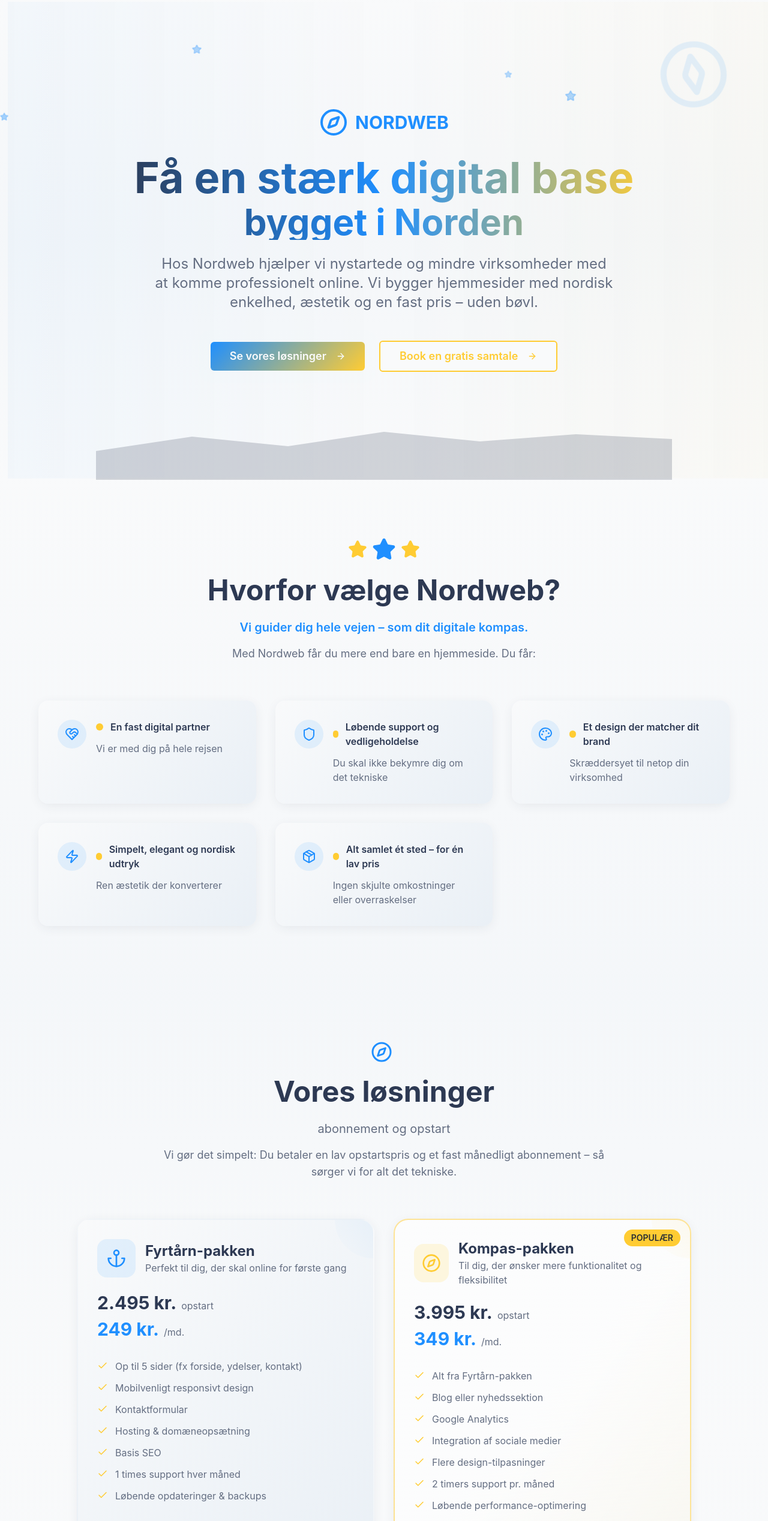
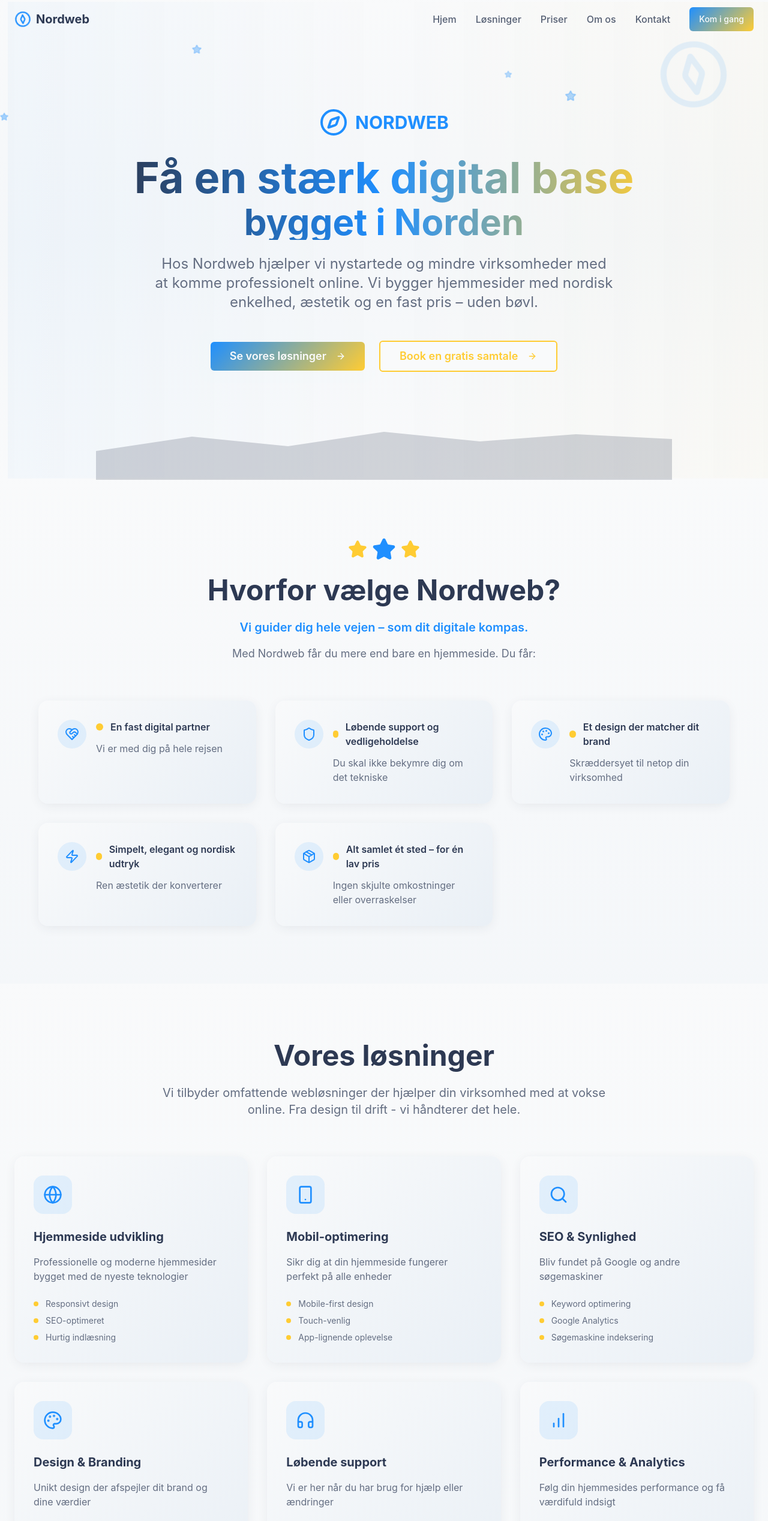
Before and after one commit to TrioCores/nordic-digital-compass, a React (Vite) app: page / in a window 1280 px wide. Shown: the top 2536 px of the page at 60% size. Built offline with nearby package versions, Linux system fonts and the light colour scheme.

Commit message:
Add navigation and solutions
Implement navigation bar and solutions sections.

```diff
--- a/src/components/AboutSection.tsx
+++ b/src/components/AboutSection.tsx
@@ -2,7 +2,7 @@ import { Users, Heart, MapPin, Globe } from "lucide-react";
 
 const AboutSection = () => {
   return (
-    <section className="py-24 bg-gradient-to-b from-secondary/30 to-background">
+    <section id="about" className="py-24 bg-gradient-to-b from-secondary/30 to-background">
       <div className="container mx-auto px-6">
 
         {/* Header */}
--- a/src/components/ContactSection.tsx
+++ b/src/components/ContactSection.tsx
@@ -5,7 +5,7 @@ import { Mail, Phone, MapPin, Send } from "lucide-react";
 
 const ContactSection = () => {
   return (
-    <section className="py-24 bg-gradient-to-b from-secondary/30 to-background">
+    <section id="contact" className="py-24 bg-gradient-to-b from-secondary/30 to-background">
       <div className="container mx-auto px-6">
 
         {/* Header */}
--- a/src/components/HeroSection.tsx
+++ b/src/components/HeroSection.tsx
@@ -3,7 +3,7 @@ import { Compass, Mountain, Star, ArrowRight } from "lucide-react";
 
 const HeroSection = () => {
   return (
-    <section className="relative min-h-screen flex items-center justify-center overflow-hidden bg-gradient-to-b from-background via-secondary/30 to-background">
+    <section id="hero" className="relative min-h-screen flex items-center justify-center overflow-hidden bg-gradient-to-b from-background via-secondary/30 to-background">
       {/* Animated background elements */}
       <div className="absolute inset-0 pointer-events-none">
         {/* Starfield */}
--- /dev/null
+++ b/src/components/Navigation.tsx
@@ -0,0 +1,105 @@
+import { useState, useEffect } from "react";
+import { Button } from "@/components/ui/button";
+import { Menu, X, Compass } from "lucide-react";
+
+const Navigation = () => {
+  const [isOpen, setIsOpen] = useState(false);
+  const [isScrolled, setIsScrolled] = useState(false);
+
+  useEffect(() => {
+    const handleScroll = () => {
+      setIsScrolled(window.scrollY > 50);
+    };
+    window.addEventListener("scroll", handleScroll);
+    return () => window.removeEventListener("scroll", handleScroll);
+  }, []);
+
+  const scrollToSection = (sectionId: string) => {
+    const element = document.getElementById(sectionId);
+    if (element) {
+      element.scrollIntoView({ behavior: "smooth" });
+      setIsOpen(false);
+    }
+  };
+
+  const navItems = [
+    { name: "Hjem", id: "hero" },
+    { name: "Løsninger", id: "solutions" },
+    { name: "Priser", id: "pricing" },
+    { name: "Om os", id: "about" },
+    { name: "Kontakt", id: "contact" },
+  ];
+
+  return (
+    <nav className={`fixed top-0 left-0 right-0 z-50 transition-all duration-300 ${
+      isScrolled
+        ? "bg-card/95 backdrop-blur-lg border-b border-border/10 shadow-lg"
+        : "bg-transparent"
+    }`}>
+      <div className="container mx-auto px-6">
+        <div className="flex justify-between items-center h-16">
+          {/* Logo */}
+          <div
+            className="flex items-center cursor-pointer hover-scale"
+            onClick={() => scrollToSection("hero")}
+          >
+            <Compass className="text-primary mr-2 animate-spin-slow" size={28} />
+            <span className="text-xl font-bold text-fjord">Nordweb</span>
+          </div>
+
+          {/* Desktop Navigation */}
+          <div className="hidden md:flex items-center space-x-8">
+            {navItems.map((item) => (
+              <button
+                key={item.id}
+                onClick={() => scrollToSection(item.id)}
+                className="text-fjord/80 hover:text-primary transition-colors duration-200 font-medium"
+              >
+                {item.name}
+              </button>
+            ))}
+            <Button
+              onClick={() => scrollToSection("contact")}
+              className="nordic-button-primary"
+            >
+              Kom i gang
+            </Button>
+          </div>
+
+          {/* Mobile Menu Button */}
+          <button
+            className="md:hidden text-fjord hover:text-primary transition-colors"
+            onClick={() => setIsOpen(!isOpen)}
+          >
+            {isOpen ? <X size={24} /> : <Menu size={24} />}
+          </button>
+        </div>
+
+        {/* Mobile Navigation */}
+        {isOpen && (
+          <div className="md:hidden py-4 animate-fade-in">
+            <div className="flex flex-col space-y-4">
+              {navItems.map((item) => (
+                <button
+                  key={item.id}
+                  onClick={() => scrollToSection(item.id)}
+                  className="text-left text-fjord/80 hover:text-primary transition-colors duration-200 font-medium py-2"
+                >
+                  {item.name}
+                </button>
+              ))}
+              <Button
+                onClick={() => scrollToSection("contact")}
+                className="nordic-button-primary w-full mt-4"
+              >
+                Kom i gang
+              </Button>
+            </div>
+          </div>
+        )}
+      </div>
+    </nav>
+  );
+};
+
+export default Navigation;
--- a/src/components/PricingSection.tsx
+++ b/src/components/PricingSection.tsx
@@ -23,7 +23,7 @@ const PricingSection = () => {
   ];
 
   return (
-    <section className="py-24 bg-gradient-to-b from-secondary/30 via-background to-secondary/30">
+    <section id="pricing" className="py-24 bg-gradient-to-b from-secondary/30 via-background to-secondary/30">
       <div className="container mx-auto px-6">
         {/* Header */}
         <div className="text-center mb-16">
--- /dev/null
+++ b/src/components/SolutionsSection.tsx
@@ -0,0 +1,122 @@
+import { Button } from "@/components/ui/button";
+import { ArrowRight, Globe, Smartphone, Search, Palette, Headphones, BarChart } from "lucide-react";
+
+const SolutionsSection = () => {
+  const solutions = [
+    {
+      icon: Globe,
+      title: "Hjemmeside udvikling",
+      description: "Professionelle og moderne hjemmesider bygget med de nyeste teknologier",
+      features: ["Responsivt design", "SEO-optimeret", "Hurtig indlæsning"]
+    },
+    {
+      icon: Smartphone,
+      title: "Mobil-optimering",
+      description: "Sikr dig at din hjemmeside fungerer perfekt på alle enheder",
+      features: ["Mobile-first design", "Touch-venlig", "App-lignende oplevelse"]
+    },
+    {
+      icon: Search,
+      title: "SEO & Synlighed",
+      description: "Bliv fundet på Google og andre søgemaskiner",
+      features: ["Keyword optimering", "Google Analytics", "Søgemaskine indeksering"]
+    },
+    {
+      icon: Palette,
+      title: "Design & Branding",
+      description: "Unikt design der afspejler dit brand og dine værdier",
+      features: ["Nordisk æstetik", "Brand guidelines", "Visuel identitet"]
+    },
+    {
+      icon: Headphones,
+      title: "Løbende support",
+      description: "Vi er her når du har brug for hjælp eller ændringer",
+      features: ["Mail & chat support", "Månedlige timer", "Akut hjælp"]
+    },
+    {
+      icon: BarChart,
+      title: "Performance & Analytics",
+      description: "Følg din hjemmesides performance og få værdifuld indsigt",
+      features: ["Performance monitoring", "Bruger analytics", "Månedlige rapporter"]
+    }
+  ];
+
+  return (
+    <section id="solutions" className="py-24 bg-gradient-to-b from-background via-secondary/20 to-background">
+      <div className="container mx-auto px-6">
+        {/* Header */}
+        <div className="text-center mb-16">
+          <h2 className="text-4xl md:text-5xl font-bold mb-6 text-fjord">
+            Vores løsninger
+          </h2>
+          <p className="text-xl text-muted-foreground max-w-3xl mx-auto">
+            Vi tilbyder omfattende webløsninger der hjælper din virksomhed med at vokse online.
+            Fra design til drift - vi håndterer det hele.
+          </p>
+        </div>
+
+        {/* Solutions Grid */}
+        <div className="grid md:grid-cols-2 lg:grid-cols-3 gap-8 mb-16">
+          {solutions.map((solution, index) => (
+            <div
+              key={index}
+              className="nordic-hover-card nordic-card rounded-2xl p-8 group"
+            >
+              <div className="w-16 h-16 rounded-2xl bg-primary/10 flex items-center justify-center mb-6 group-hover:bg-primary/20 transition-colors duration-300">
+                <solution.icon className="text-primary" size={32} />
+              </div>
+
+              <h3 className="text-xl font-bold text-fjord mb-4">
+                {solution.title}
+              </h3>
+
+              <p className="text-muted-foreground mb-6">
+                {solution.description}
+              </p>
+
+              <ul className="space-y-2">
+                {solution.features.map((feature, featureIndex) => (
+                  <li key={featureIndex} className="flex items-center text-sm text-muted-foreground">
+                    <div className="w-2 h-2 rounded-full bg-nordic-gold mr-3"></div>
+                    {feature}
+                  </li>
+                ))}
+              </ul>
+            </div>
+          ))}
+        </div>
+
+        {/* CTA Section */}
+        <div className="text-center nordic-card rounded-3xl p-12 bg-gradient-to-br from-primary/5 via-card to-nordic-gold/5 border border-primary/10">
+          <h3 className="text-3xl font-bold text-fjord mb-4">
+            Klar til at komme i gang?
+          </h3>
+          <p className="text-xl text-muted-foreground mb-8 max-w-2xl mx-auto">
+            Lad os skabe den perfekte digitale løsning til din virksomhed.
+            Book et uforpligtende møde og hør hvordan vi kan hjælpe dig.
+          </p>
+          <div className="flex flex-col sm:flex-row gap-4 justify-center">
+            <Button
+              size="lg"
+              className="nordic-button-primary px-8 py-6 text-lg"
+              onClick={() => document.getElementById("contact")?.scrollIntoView({ behavior: "smooth" })}
+            >
+              Book gratis samtale
+              <ArrowRight className="ml-2" size={20} />
+            </Button>
+            <Button
+              size="lg"
+              variant="outline"
+              className="px-8 py-6 text-lg border-primary/20 hover:bg-primary/5"
+              onClick={() => document.getElementById("pricing")?.scrollIntoView({ behavior: "smooth" })}
+            >
+              Se vores priser
+            </Button>
+          </div>
+        </div>
+      </div>
+    </section>
+  );
+};
+
+export default SolutionsSection;
--- a/src/index.css
+++ b/src/index.css
@@ -238,3 +238,13 @@ All colors MUST be HSL.
     animation: nordic-pulse 2s infinite;
   }
 }
+
+/* Slow spin animation for compass */
+@keyframes spin-slow {
+  from { transform: rotate(0deg); }
+  to { transform: rotate(360deg); }
+}
+
+.animate-spin-slow {
+  animation: spin-slow 8s linear infinite;
+}
--- a/src/pages/Index.tsx
+++ b/src/pages/Index.tsx
@@ -1,5 +1,7 @@
+import Navigation from "@/components/Navigation";
 import HeroSection from "@/components/HeroSection";
 import WhyChooseSection from "@/components/WhyChooseSection";
+import SolutionsSection from "@/components/SolutionsSection";
 import PricingSection from "@/components/PricingSection";
 import AboutSection from "@/components/AboutSection";
 import TrustSection from "@/components/TrustSection";
@@ -10,8 +12,10 @@ import Footer from "@/components/Footer";
 const Index = () => {
   return (
     <div className="min-h-screen">
+      <Navigation />
       <HeroSection />
       <WhyChooseSection />
+      <SolutionsSection />
       <PricingSection />
       <AboutSection />
       <TrustSection />
```
